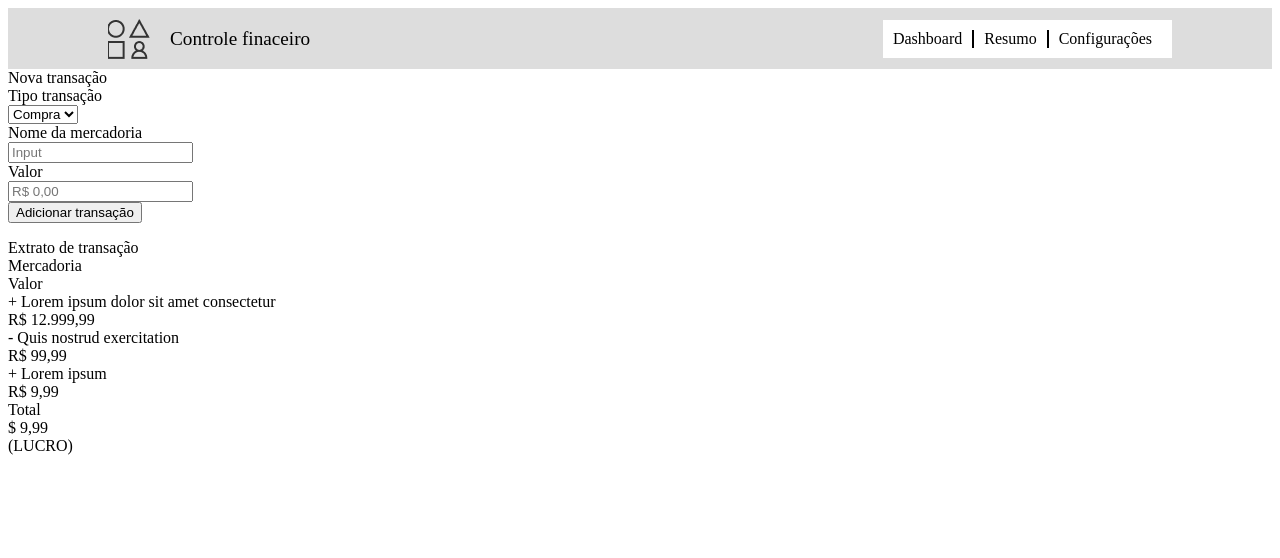
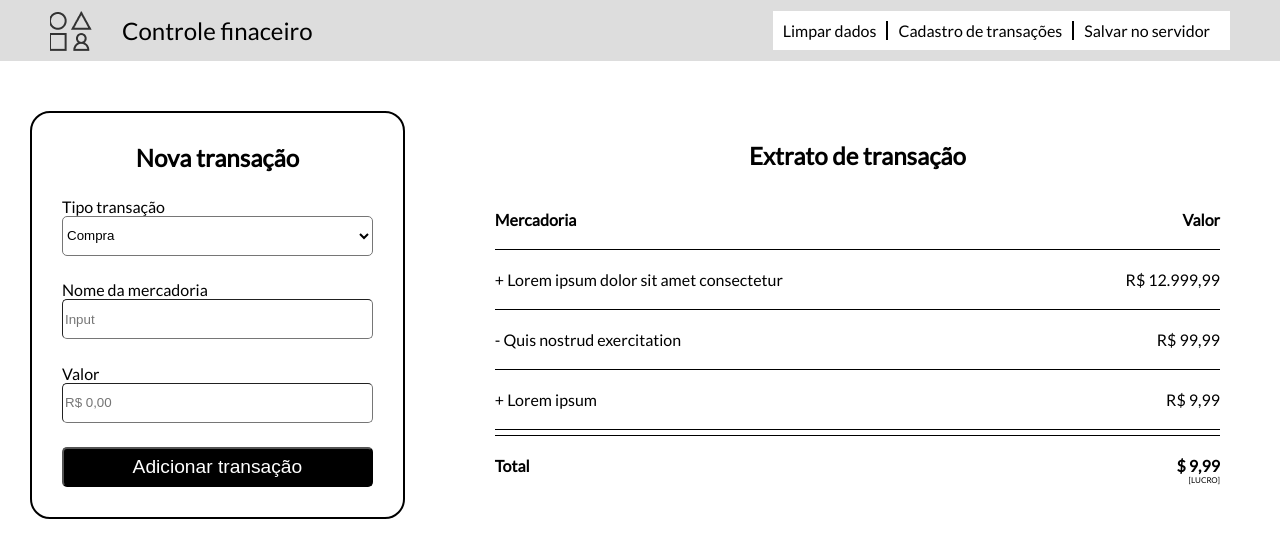
Before and after one commit to CaioBertolini/Projeto_HTMLCSSJS_Newtab, a plain HTML site: page index.html in a window 1280 px wide. Drawn offline with Linux system fonts and the light colour scheme.

Commit message:
Update CSS

```diff
--- a/assests/css/style.css
+++ b/assests/css/style.css
@@ -1,5 +1,7 @@
-.body{
+body{
     font-family: 'Lato', sans-serif;
+    margin: 0;
+    padding: 0;
 }
 .header-top{
     display: flex;
@@ -13,15 +15,15 @@
     display: flex;
     flex-direction: row;
     align-items: center;
-    margin: 10px 10px 10px 100px;
+    margin: 10px 10px 10px 50px;
 }
 
 .header-img img{
-    margin-right: 20px;
+    margin-right: 30px;
 }
 
 .header-img div{
-    font-size: larger;
+    font-size: 1.5em;
 }
 
 .header-menu{
@@ -29,7 +31,7 @@
     flex-direction: row;
     align-items: center;
     padding: 10px;
-    margin: 10px 100px 10px 10px;
+    margin: 10px 50px 10px 10px;
     background-color: white;
 }
 
@@ -39,14 +41,96 @@
     color: black;
 }
 
-#dashboard{
+#dashboard,#abstract{
     border-right-style: solid;
     border-width: 2px;
     padding-right: 10px;
 }
 
-#abstract{
-    border-right-style: solid;
-    border-width: 2px;
-    padding-right: 10px;
+.body-bellow{
+    display: flex;
+    flex-direction: row;
 }
+
+.deal-block{
+    display: flex;
+    flex-direction: column;
+    justify-content: space-between;
+    margin: 50px 30px;
+    padding: 30px;
+    border: 2px solid black;
+    border-radius: 20px;
+    width: 30%;
+    height: 344px;
+}
+
+.deal-block input,select{
+    width: 100%;
+    height: 40px;
+    border-width: 0.5px;
+    border-radius: 5px;
+    background-color: white;
+}
+
+.new-deal,.extract-deal{
+    text-align: center;
+    font-weight: bold;
+    font-size: 1.5em;
+}
+
+.deal-block button{
+    background-color: black;
+    color: white;
+    height: 40px;
+    width: 100%;
+    font-size: 1.2em;
+    border-radius: 5px;
+    cursor: pointer;
+}
+
+.resul-deal{
+    width: 70%;
+    height: 281px;
+    padding: 30px;
+    display: flex;
+    flex-direction: column;
+    justify-content: space-between;
+    margin: 50px 30px;
+}
+
+.extract-deal{
+    padding-bottom: 20px;
+}
+
+.merc,.shop-value,.sum{
+    display: flex;
+    flex-direction: row;
+    justify-content: space-between;
+}
+
+.shop-value, .sum{
+    width: 100%;
+    font-weight: bold;
+}
+
+.merc, .shop-value{
+    border-bottom: 1px solid black;
+    padding: 20px 0px;
+}
+
+.sum{
+    border-top: 1px solid black;
+    margin-top: 5px;
+    padding: 20px 0px
+}
+
+.sum div{
+    display: flex;
+    flex-direction: column;
+    text-align: end;
+}
+
+#status{
+    font-weight: normal;
+    font-size: 0.5em;
+}
--- a/index.html
+++ b/index.html
@@ -13,16 +13,16 @@
                 <div>Controle finaceiro</div>
             </div>
             <div class="header-menu">
-                <a href="#" id="dashboard">Dashboard</a>
-                <a href="#" id="abstract">Resumo</a>
-                <a href="#">Configurações</a>
+                <a href="#" id="dashboard">Limpar dados</a>
+                <a href="#" id="abstract">Cadastro de transações</a>
+                <a href="#">Salvar no servidor</a>
             </div>
         </header>
-        <div>
-            <form action="">
-                <div>Nova transação</div>
-                <div>
-                    <div>Tipo transação</div>
+        <div class="body-bellow">
+            <div class="deal-block">
+                <span class="new-deal">Nova transação</span>
+                <div class="style-type-deal">
+                    <span>Tipo transação</span>
                     <div>
                         <select name="type_deal" id="type_deal">
                             <option value="buy">Compra</option>
@@ -31,39 +31,39 @@
                     </div>
                 </div>
                 <div>
-                    <div>Nome da mercadoria</div>
+                    <span>Nome da mercadoria</span>
                     <div><input type="tex" name="name_commodity" id="name_commodity" placeholder="Input"/></div>
                 </div>
                 <div>
-                    <div>Valor</div>
+                    <span>Valor</span>
                     <div><input type="text" name="value_commodity" id="value_commodity" placeholder="R$ 0,00"/></div>
                 </div>
                 <button>Adicionar transação</button>
-            </form>
-        </div>
-        <div>
-            <div>Extrato de transação</div>
-            <div>
-                <div>Mercadoria</div>
-                <div>Valor</div>
             </div>
-            <div>
-                <div>+ Lorem ipsum dolor sit amet consectetur</div>
-                <div>R$ 12.999,99</div>
-            </div>
-            <div>
-                <div>- Quis nostrud exercitation</div>
-                <div>R$ 99,99</div>
-            </div>
-            <div>
-                <div>+ Lorem ipsum </div>
-                <div>R$ 9,99</div>
-            </div>
-            <div>
-                <div>Total</div>
-                <div>
-                    <div>$ 9,99</div>
-                    <div>(LUCRO)</div>
+            <div class="resul-deal">
+                <span class="extract-deal">Extrato de transação</span>
+                <div class="shop-value">
+                    <span class="shop">Mercadoria</span>
+                    <span>Valor</span>
+                </div>
+                <div class="merc">
+                    <span>+ Lorem ipsum dolor sit amet consectetur</span>
+                    <span>R$ 12.999,99</span>
+                </div>
+                <div class="merc">
+                    <span>- Quis nostrud exercitation</span>
+                    <span>R$ 99,99</span>
+                </div>
+                <div class="merc">
+                    <span>+ Lorem ipsum </span>
+                    <span>R$ 9,99</span>
+                </div>
+                <div class="sum">
+                    <span>Total</span>
+                    <div>
+                        <span>$ 9,99</span>
+                        <span id="status">[LUCRO]<span>
+                    </div>
                 </div>
             </div>
         </div>
```
